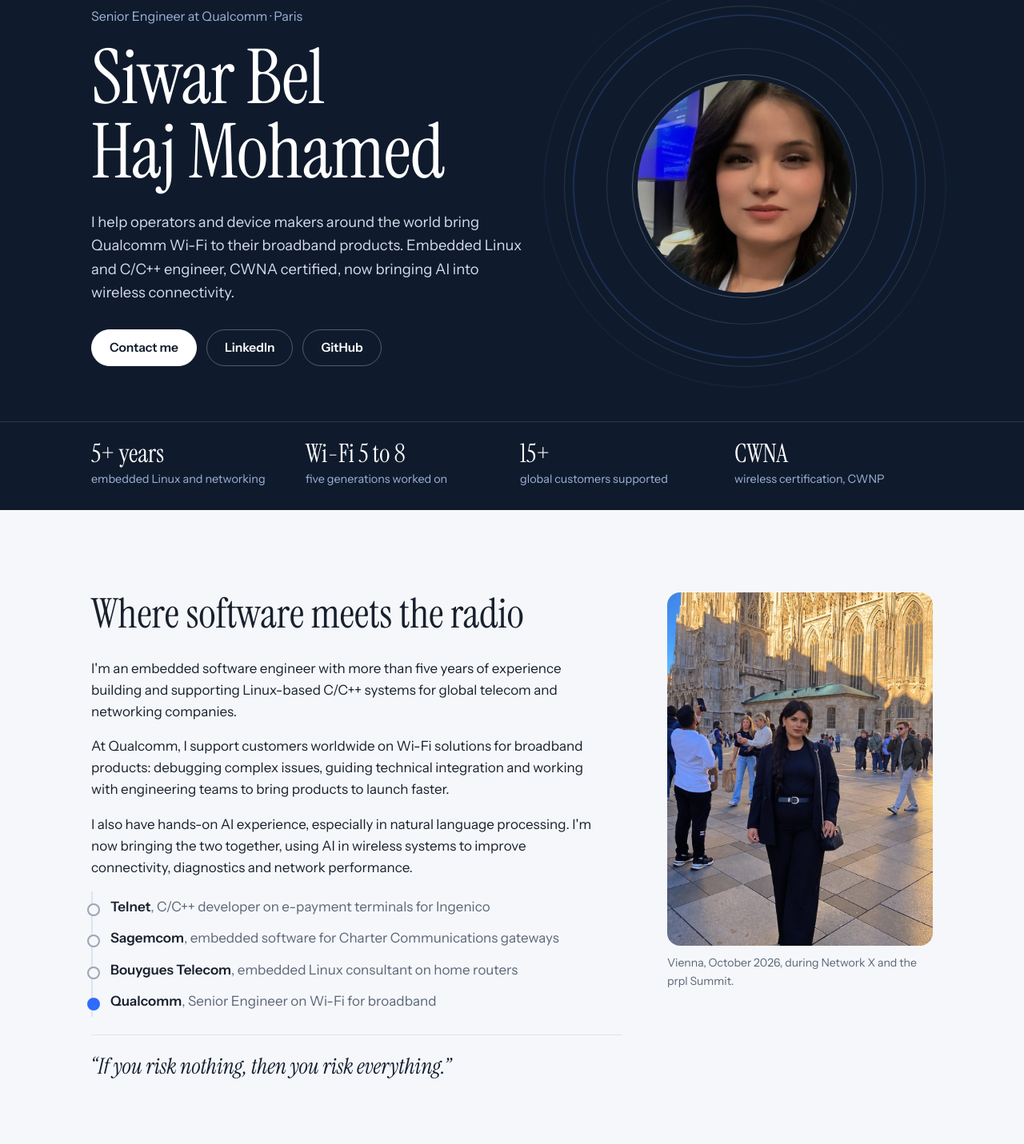
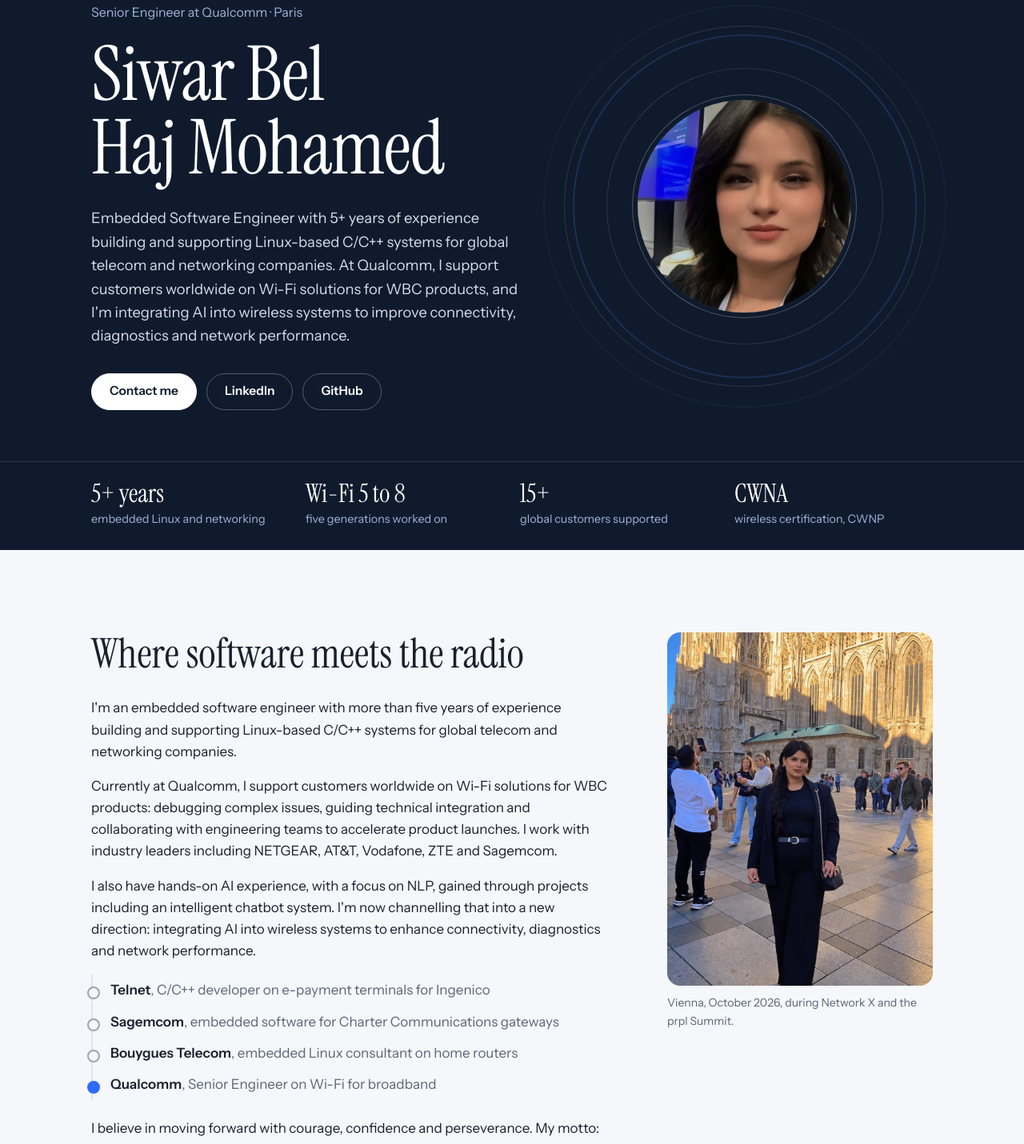
Before and after one commit to siwarBM/siwarBM.github.io, a plain HTML site: page index.html in a window 1280 px wide. Shown: the part 129-1560 px from the top of the page at 80% size. Drawn offline with Linux system fonts and the light colour scheme.

Commit message:
Update description

```diff
--- a/index.html
+++ b/index.html
@@ -241,7 +241,7 @@ footer{background:var(--ink);color:#7f8ca3;font-size:.88rem;padding:26px 0;borde
     <div>
       <p class="role">Senior Engineer at Qualcomm · Paris</p>
       <h1>Siwar Bel Haj Mohamed</h1>
-      <p class="lead">I help operators and device makers around the world bring Qualcomm Wi-Fi to their broadband products. Embedded Linux and C/C++ engineer, CWNA certified, now bringing AI into wireless connectivity.</p>
+      <p class="lead">Embedded Software Engineer with 5+ years of experience building and supporting Linux-based C/C++ systems for global telecom and networking companies. At Qualcomm, I support customers worldwide on Wi-Fi solutions for WBC products, and I'm integrating AI into wireless systems to improve connectivity, diagnostics and network performance.</p>
       <div class="actions">
         <a class="btn solid" href="#contact">Contact me</a>
         <a class="btn" href="https://www.linkedin.com/in/siwar-bel-haj-mohamed/" target="_blank" rel="noopener">LinkedIn</a>
@@ -271,14 +271,15 @@ footer{background:var(--ink);color:#7f8ca3;font-size:.88rem;padding:26px 0;borde
     <div>
       <div class="sh" style="grid-template-columns:1fr;margin-bottom:28px"><h2>Where software meets the radio</h2></div>
       <p>I'm an embedded software engineer with more than five years of experience building and supporting Linux-based C/C++ systems for global telecom and networking companies.</p>
-      <p>At Qualcomm, I support customers worldwide on Wi-Fi solutions for broadband products: debugging complex issues, guiding technical integration and working with engineering teams to bring products to launch faster.</p>
-      <p>I also have hands-on AI experience, especially in natural language processing. I'm now bringing the two together, using AI in wireless systems to improve connectivity, diagnostics and network performance.</p>
+      <p>Currently at Qualcomm, I support customers worldwide on Wi-Fi solutions for WBC products: debugging complex issues, guiding technical integration and collaborating with engineering teams to accelerate product launches. I work with industry leaders including NETGEAR, AT&amp;T, Vodafone, ZTE and Sagemcom.</p>
+      <p>I also have hands-on AI experience, with a focus on NLP, gained through projects including an intelligent chatbot system. I'm now channelling that into a new direction: integrating AI into wireless systems to enhance connectivity, diagnostics and network performance.</p>
       <ul class="path">
         <li><b>Telnet</b>, C/C++ developer on e-payment terminals for Ingenico</li>
         <li><b>Sagemcom</b>, embedded software for Charter Communications gateways</li>
         <li><b>Bouygues Telecom</b>, embedded Linux consultant on home routers</li>
         <li><b>Qualcomm</b>, Senior Engineer on Wi-Fi for broadband</li>
       </ul>
+      <p>I believe in moving forward with courage, confidence and perseverance. My motto:</p>
       <blockquote>“If you risk nothing, then you risk everything.”</blockquote>
     </div>
     <figure class="side">
```
